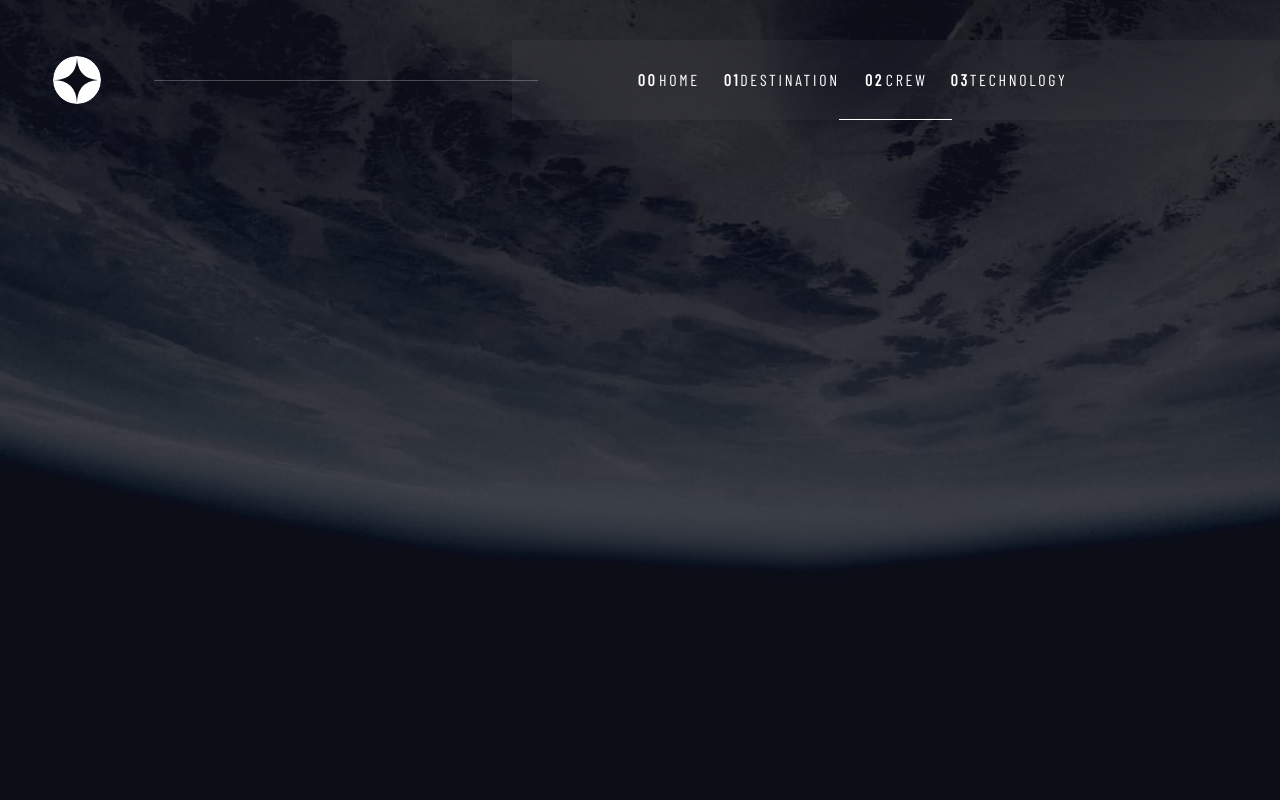
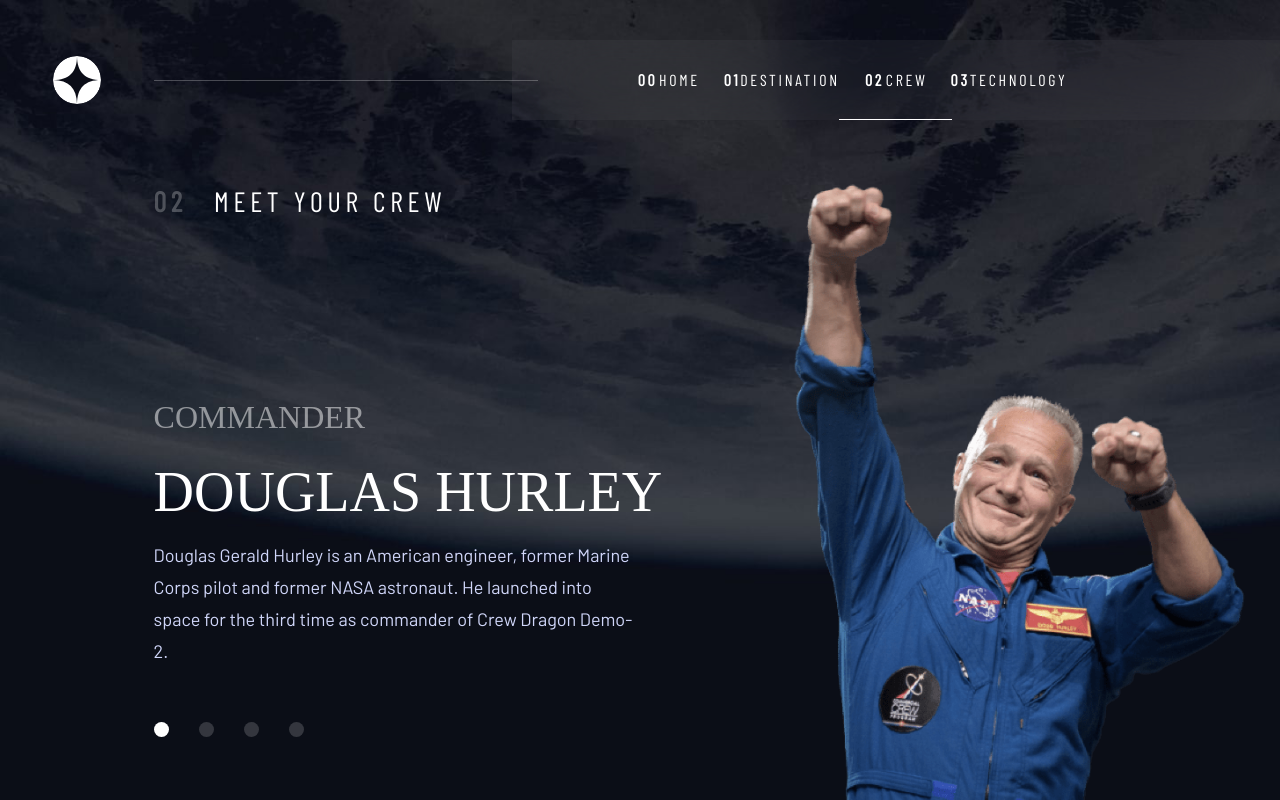
Before and after one commit to BadLice/space-tourism-website, a React (Create React App) app: page / in a window 1280 px wide. Both pictures are taken after a click on the item "02 CREW". Built offline with nearby package versions, Linux system fonts and the light colour scheme; a web font is replaced by a local one.

Commit message:
completed crew section

```diff
--- a/src/App.tsx
+++ b/src/App.tsx
@@ -1,3 +1,4 @@
+import Crew from 'crew/Crew';
 import Destination from 'destination/Destination';
 import Home from 'home/Home';
 import NavBar from 'NavBar';
@@ -53,6 +54,7 @@ const App = () => {
 					<NavBar path={path} setPath={setPath} />
 					{path === 0 && <Home />}
 					{path === 1 && <Destination />}
+					{path === 2 && <Crew />}
 				</Column>
 			</BackGround>
 		</>
--- a/src/FadeImage.tsx
+++ b/src/FadeImage.tsx
@@ -5,7 +5,6 @@ const FadeImage = styled.div<{ $url: string }>`
 	background-repeat: no-repeat;
 	background-size: contain;
 	background-position: center;
-
 	transition: background-image 1s ease-in-out;
 `;
 
--- a/src/Init.tsx
+++ b/src/Init.tsx
@@ -1,3 +1,4 @@
+import { fadeIn, showSlideBottom } from 'animations';
 import styled from 'styled-components';
 import { H5 } from 'Typography';
 
@@ -6,6 +7,7 @@ const Container = styled.div`
 	width: 100%;
 	display: flex;
 	flex-direction: row;
+	animation: ${showSlideBottom} 1s ease-in-out, ${fadeIn} 1s ease-in-out;
 `;
 
 const Text = styled(H5)`
--- a/src/animations.tsx
+++ b/src/animations.tsx
@@ -21,6 +21,15 @@ const showSlideTop = keyframes`
 const showSlideLeft = keyframes`
 	0% {
 		transform: translateX(-10%);
+	}
+	100% {
+		transform: translateX(0%);
+	}
+`;
+
+const showSlideRight = keyframes`
+	0% {
+		transform: translateX(10%);
 	}
 	100% {
 		transform: translateX(0%);
@@ -67,4 +76,5 @@ export {
 	bounceCircleBorder,
 	showSlideTop,
 	showSlideBottom,
+	showSlideRight,
 };
--- /dev/null
+++ b/src/crew/Crew.tsx
@@ -0,0 +1,116 @@
+import { fadeIn, showSlideRight } from 'animations';
+import data from 'data/data.json';
+import FadeContainer from 'FadeContainer';
+import FadeImage from 'FadeImage';
+import Init from 'Init';
+import { useState } from 'react';
+import styled from 'styled-components';
+import { Body, H3, H4 } from 'Typography';
+import Slider from './Slider';
+
+const Row = styled.div`
+	display: flex;
+	flex-direction: row;
+	align-items: center;
+	height: 85%;
+	padding-top: 5%;
+`;
+
+const PersonContainer = styled.div`
+	display: flex;
+	flex-direction: column;
+	width: 50%;
+	height: 100%;
+	padding-bottom: 0%;
+	padding-top: 0%;
+`;
+
+const ImageContainer = styled(FadeContainer)`
+	height: 100%;
+	width: 100%;
+	position: relative;
+	animation: ${showSlideRight} 1s ease-in-out, ${fadeIn} 1s ease-in-out;
+`;
+
+const Image = styled(FadeImage)`
+	width: 100%;
+	height: 100%;
+	position: absolute;
+	bottom: 0;
+`;
+
+const InformationContainer = styled.div`
+	display: flex;
+	flex-direction: column;
+	width: 70%;
+	height: 100%;
+	justify-content: flex-start;
+	align-items: flex-start;
+	padding-bottom: 10%;
+	padding-left: 12%;
+`;
+
+const Role = styled(H4)`
+	text-transform: uppercase;
+	padding-top: 30%;
+	height: 10%;
+	color: #ffffff;
+	mix-blend-mode: normal;
+	opacity: 0.5;
+`;
+
+const Name = styled(H3)`
+	text-transform: uppercase;
+	padding-top: 10%;
+	height: 25%;
+	width: 100%;
+`;
+
+const Description = styled(Body)`
+	min-height: 129px;
+	height: 50%;
+	width: 80%;
+	color: #d0d6f9;
+`;
+
+const Crew = () => {
+	const [autoAdvance, setAutoAdvance] = useState(true);
+	const [selected, setSelected] = useState(0);
+	const { crew } = data;
+
+	return (
+		<Row>
+			<InformationContainer>
+				<Init index='02' text='meet your crew' />
+				{crew.map((person, i) => (
+					<FadeContainer
+						key={i}
+						$show={i === selected}
+						onMouseOver={() => setAutoAdvance(false)}
+						onMouseLeave={() => setAutoAdvance(true)}
+					>
+						<Role>{person.role}</Role>
+						<Name>{person.name}</Name>
+						<Description>{person.bio}</Description>
+					</FadeContainer>
+				))}
+				<Slider
+					elements={crew.length}
+					selected={selected}
+					setSelected={setSelected}
+					autoAdvance={autoAdvance}
+					setAutoAdvance={setAutoAdvance}
+				/>
+			</InformationContainer>
+			<PersonContainer>
+				{crew.map((person, i) => (
+					<ImageContainer key={i} $show={i === selected}>
+						<Image $url={crew[selected].images.png} />
+					</ImageContainer>
+				))}
+			</PersonContainer>
+		</Row>
+	);
+};
+
+export default Crew;
--- /dev/null
+++ b/src/crew/Slider.tsx
@@ -0,0 +1,78 @@
+import { useEffect } from 'react';
+import styled from 'styled-components';
+
+type SliderProps = {
+	elements: number;
+	selected: number;
+	setSelected: React.Dispatch<React.SetStateAction<number>>;
+	autoAdvance: boolean;
+	setAutoAdvance: React.Dispatch<React.SetStateAction<boolean>>;
+};
+
+const List = styled.ul`
+	width: 100%;
+	display: flex;
+	flex-direction: row;
+	padding-left: 0%;
+	list-style: none;
+`;
+
+const Item = styled.li<{ $active: boolean }>`
+	width: 15px;
+	height: 15px;
+	border-radius: 50%;
+	background: #ffffff;
+	mix-blend-mode: normal;
+	opacity: ${({ $active }) => ($active ? 1 : 0.17)};
+	margin-right: 5%;
+	cursor: pointer;
+	transition: opacity 0.2s ease-in-out;
+
+	&:hover {
+		mix-blend-mode: normal;
+		opacity: 0.5;
+	}
+`;
+
+const Slider = ({
+	elements,
+	selected,
+	setSelected,
+
+	autoAdvance,
+	setAutoAdvance,
+}: SliderProps) => {
+	const handleClickNav = (e: React.MouseEvent<HTMLLIElement, MouseEvent>, p: number) => {
+		e.preventDefault();
+		setSelected(p);
+	};
+
+	const advance = () => {
+		setSelected((selected) => (selected + 1) % elements);
+	};
+
+	useEffect(() => {
+		if (autoAdvance) {
+			const i = setInterval(advance, 5000);
+			return () => clearInterval(i);
+		}
+	});
+
+	return (
+		<>
+			<List>
+				{Array.from({ length: elements }).map((_, id) => (
+					<Item
+						onMouseOver={() => setAutoAdvance(false)}
+						onMouseLeave={() => setAutoAdvance(true)}
+						key={id}
+						onClick={(e) => handleClickNav(e, id)}
+						$active={id === selected}
+					/>
+				))}
+			</List>
+		</>
+	);
+};
+
+export default Slider;
```
